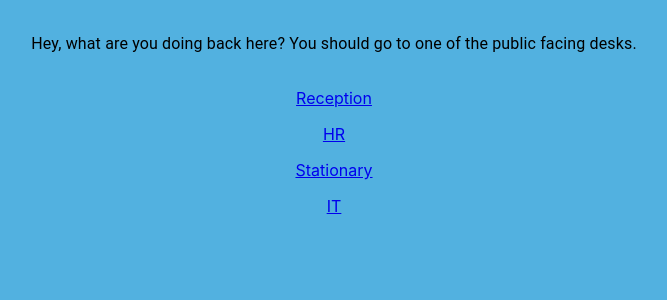
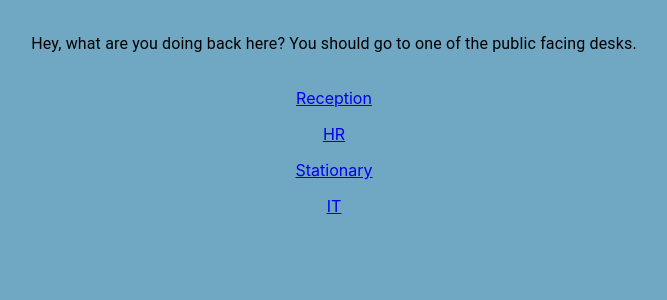
Before and after one commit to eedrah/bureaucracy, a React (Vite) app in the folder bureaucracy/: page / in a window 1280 px wide. Shown: the top 300 px of the page, without its empty margins (306-973 px from the left). Built offline with nearby package versions, Linux system fonts and the light colour scheme.

Commit message:
change color

```diff
--- a/bureaucracy/src/views/Page.tsx
+++ b/bureaucracy/src/views/Page.tsx
@@ -4,7 +4,7 @@ const Page = () => (
   <div
     css={{
       minHeight: '100vh',
-      backgroundColor: 'hsl(200, 70%, 60%)',
+      backgroundColor: 'hsl(200, 40%, 60%)',
       display: 'flex',
       justifyContent: 'center',
     }}
```
